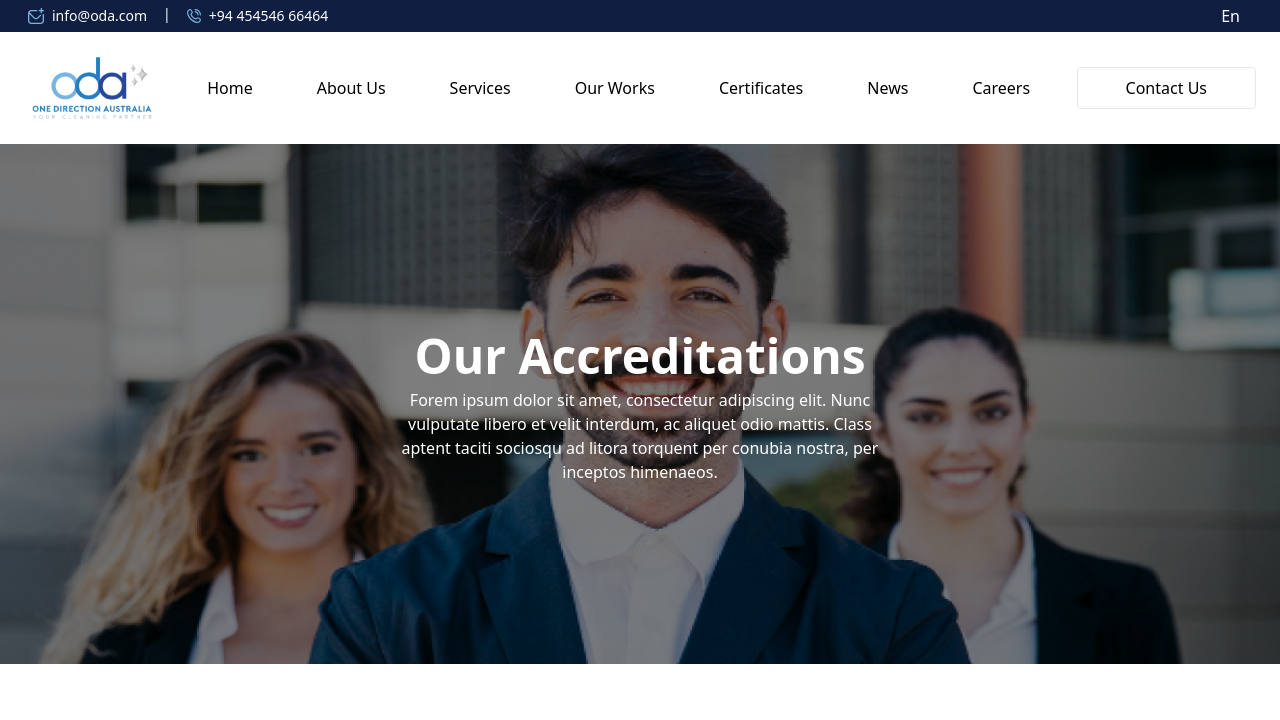
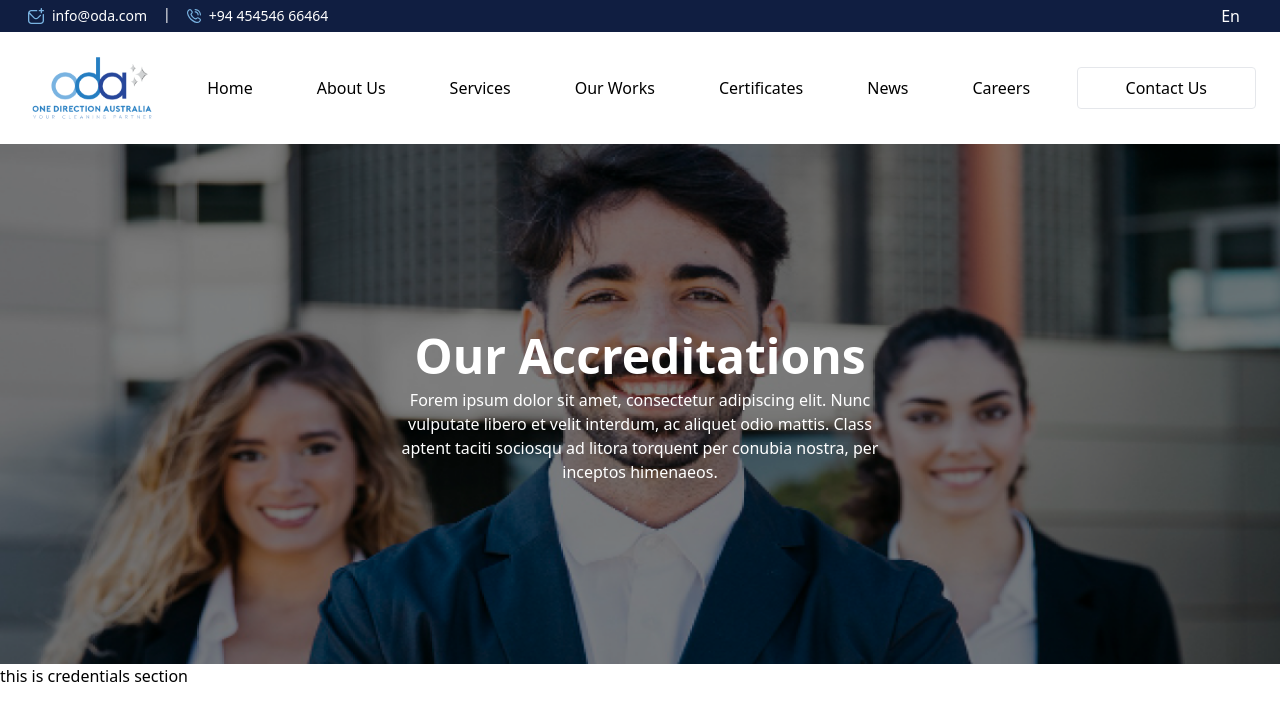
Before and after one commit to ceejay077/oda-new-one, a Next.js app: page /certificates in a window 1280 px wide. Shown: the top 720 px of the page. Built offline with nearby package versions, Linux system fonts and the light colour scheme.

Commit message:
initiated credentials section

```diff
--- /dev/null
+++ b/app/certificates/certificate-sub-components/our-credentials.tsx
@@ -0,0 +1,3 @@
+export default function OurCredentials() {
+  return <div>this is credentials section</div>;
+}
--- a/app/certificates/page.tsx
+++ b/app/certificates/page.tsx
@@ -1,6 +1,7 @@
 import Banner from "../components/home/banner";
 import HeroCertificate from "./certificate-sub-components/hero";
 import ResponsiveHeader from "../about/header/navBar";
+import OurCredentials from "./certificate-sub-components/our-credentials";
 
 export default function Certificates() {
   return (
@@ -8,6 +9,7 @@ export default function Certificates() {
       <Banner />
       <ResponsiveHeader />
       <HeroCertificate />
+      <OurCredentials />
     </div>
   );
 }
--- a/app/components/home/header.tsx
+++ b/app/components/home/header.tsx
@@ -8,9 +8,9 @@ const ResponsiveWhiteHeader = () => {
   const navigationLinks = [
     { href: "/", label: "Home" },
     { href: "/about", label: "About Us" },
-    { href: "#", label: "Services" },
+    { href: "/services-category", label: "Services" },
     { href: "#", label: "Our Works" },
-    { href: "#", label: "Certificates" },
+    { href: "/certificates", label: "Certificates" },
     { href: "#", label: "News" },
     { href: "#", label: "Careers" },
   ];
```
